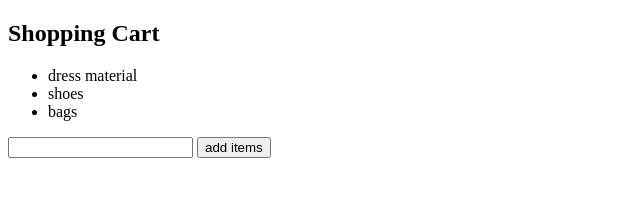
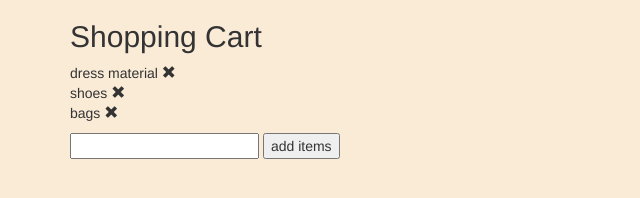
Before and after one commit to khushi3/shoppingCart, a plain HTML site: page WebContent/index.html in a window 1280 px wide. Shown: the whole page, without its empty margins (0-640 px from the left). Drawn offline with nearby package versions, Linux system fonts and the light colour scheme.

Commit message:
removing items from the cart unction added

```diff
--- /dev/null
+++ b/WebContent/css/style.css
@@ -0,0 +1,3 @@
+body{
+	background-color:#faebd7;
+}
--- a/WebContent/index.html
+++ b/WebContent/index.html
@@ -1,18 +1,29 @@
 <!DOCTYPE html>
 <html ng-app="shoppingApp">
 <head>
-	<title> shopping cart</title>
+ <meta charset="utf-8">
+    <meta http-equiv="X-UA-Compatible" content="IE=edge">
+    <meta name="viewport" content="width=device-width, initial-scale=1">
+    <!-- The above 3 meta tags *must* come first in the head; any other head content must come *after* these tags -->
+    <meta name="description" content="">
+    <meta name="author" content="">
+      <title> shopping cart</title>
+    <!-- Bootstrap core CSS -->
+   <link href="http://netdna.bootstrapcdn.com/bootstrap/3.1.1/css/bootstrap.min.css" rel="stylesheet">
+	<link rel="stylesheet" href="css/style.css" type="text/css"/>
 </head>
 <body ng-controller="shoppingController">
-<div>
+<div class="container">
 <h2>Shopping Cart</h2>
-<ul>
+<ul class="list-unstyled">
+<li ng-repeat="items in products"> {{items}}
+<span  ng-click= "removeItems($index)" class="glyphicon glyphicon-remove" ></span> </li>
 
-<li ng-repeat="items in products"> {{items}}</li>
 </ul>
-</div>
+
 <input type="text" ng-model="shoppingItem"/>
 <button ng-click= "addItems()">add items</button>
+</div>
 	<script src="js/angular.min.js"></script>
 	<script src="js/app.js"></script>
 
--- a/WebContent/js/app.js
+++ b/WebContent/js/app.js
@@ -5,8 +5,9 @@ app.controller('shoppingController', ['$scope', function($scope){
 	$scope.addItems = function() {
 
 		$scope.products.push($scope.shoppingItem);
-
-
+	}
+	$scope.removeItems = function(items) {
+		$scope.products.splice(items,1);
 	}
 
 }])
```
